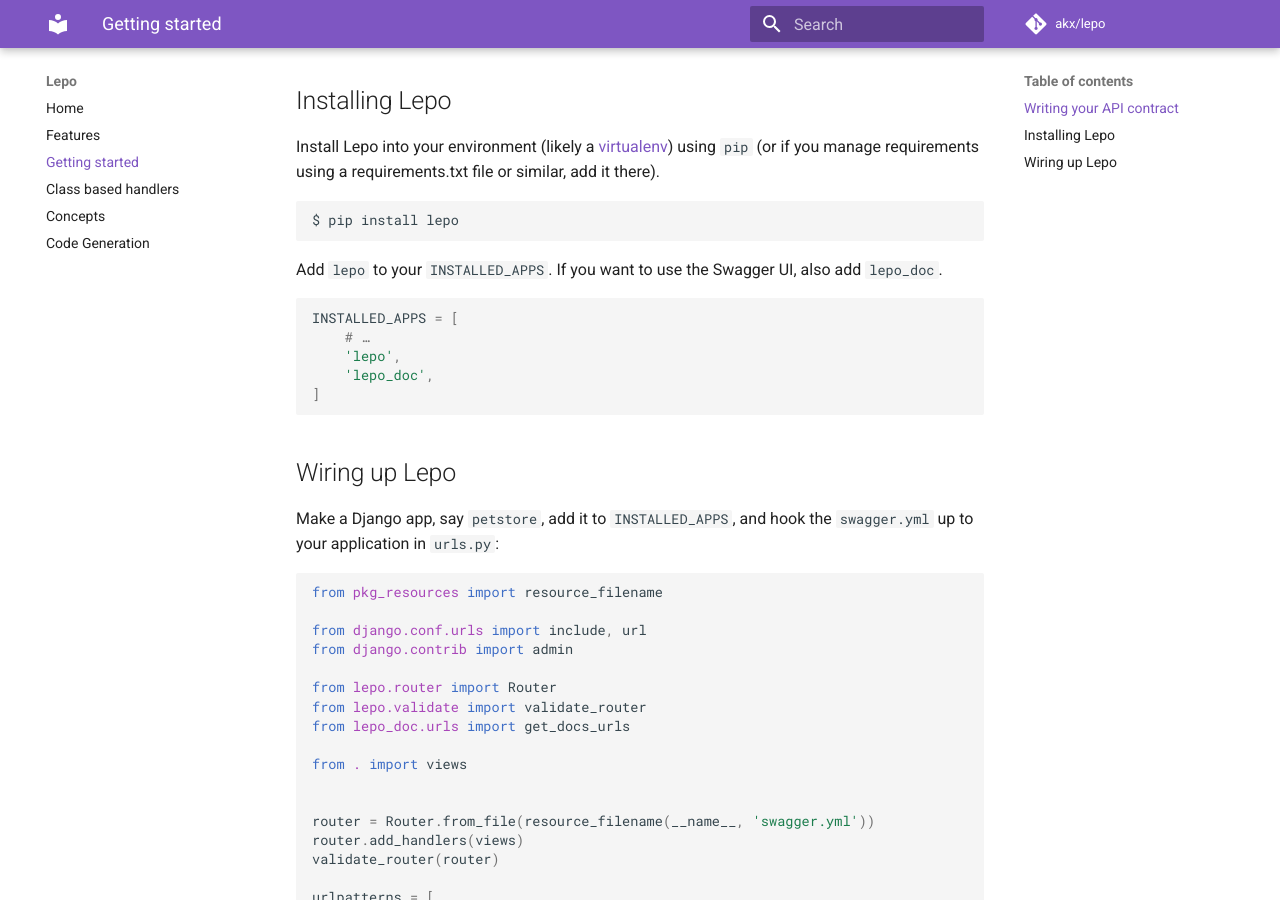
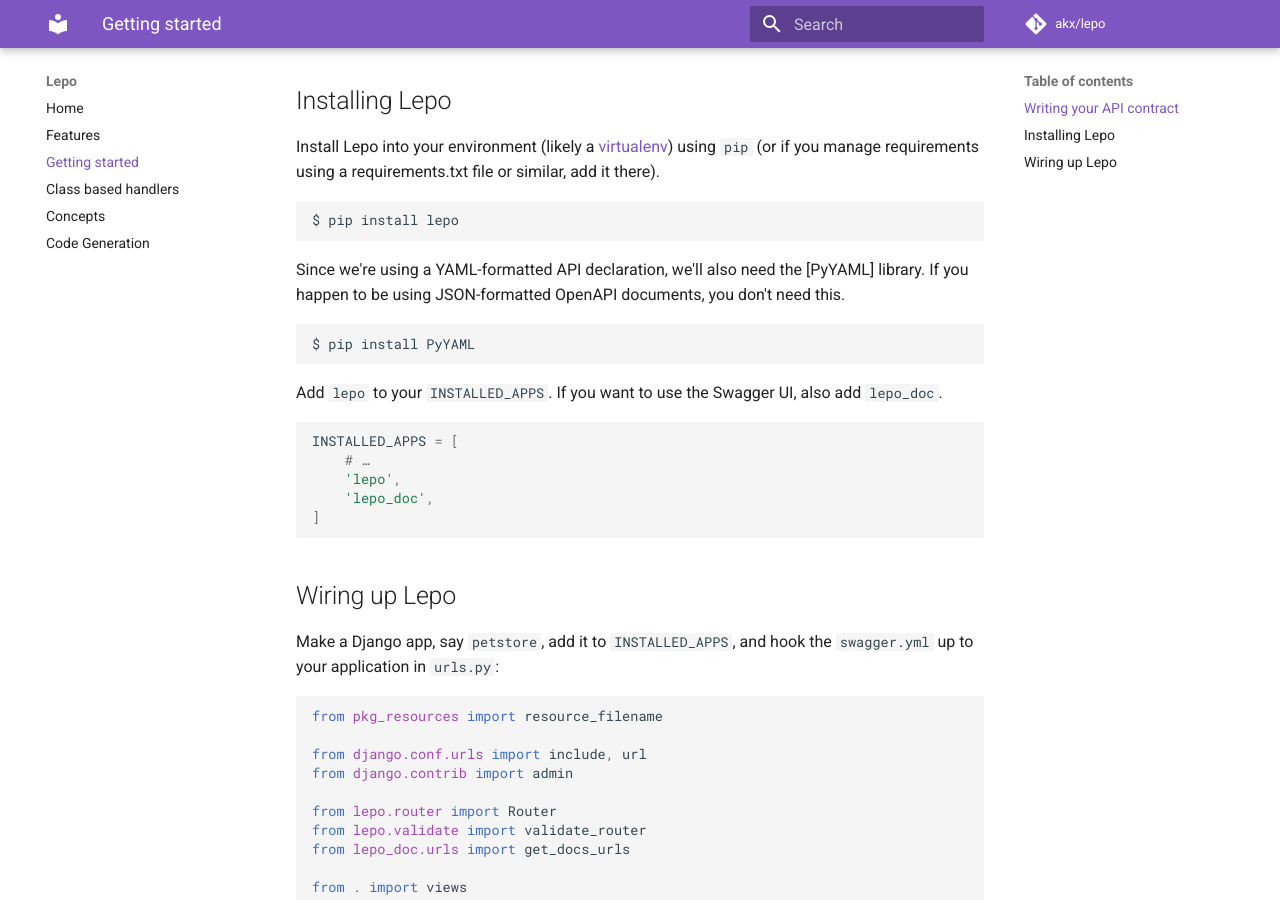
Before and after one commit to akx/lepo, an MkDocs documentation site: the page built from docs/getting-started.md, in a window 1280 px wide and 900 px high, scrolled down 762 px. Built offline with MkDocs 1.6.1 and Material for MkDocs 9.7.7, drawn with Linux system fonts in a browser that asks for light colours; comment, search, counter and statistics services are not loaded; old or Windows-style settings are respelled for this version of MkDocs.

Commit message:
Docs: Mention PyYAML being required for YAML support.
Fixes #21

````diff
--- a/docs/getting-started.md
+++ b/docs/getting-started.md
@@ -38,6 +38,13 @@
 
 ```shell
 $ pip install lepo
+```
+
+Since we're using a YAML-formatted API declaration, we'll also need the [PyYAML] library.
+If you happen to be using JSON-formatted OpenAPI documents, you don't need this.
+
+```shell
+$ pip install PyYAML
 ```
 
 Add `lepo` to your `INSTALLED_APPS`. If you want to use the Swagger UI, also add `lepo_doc`.
````
